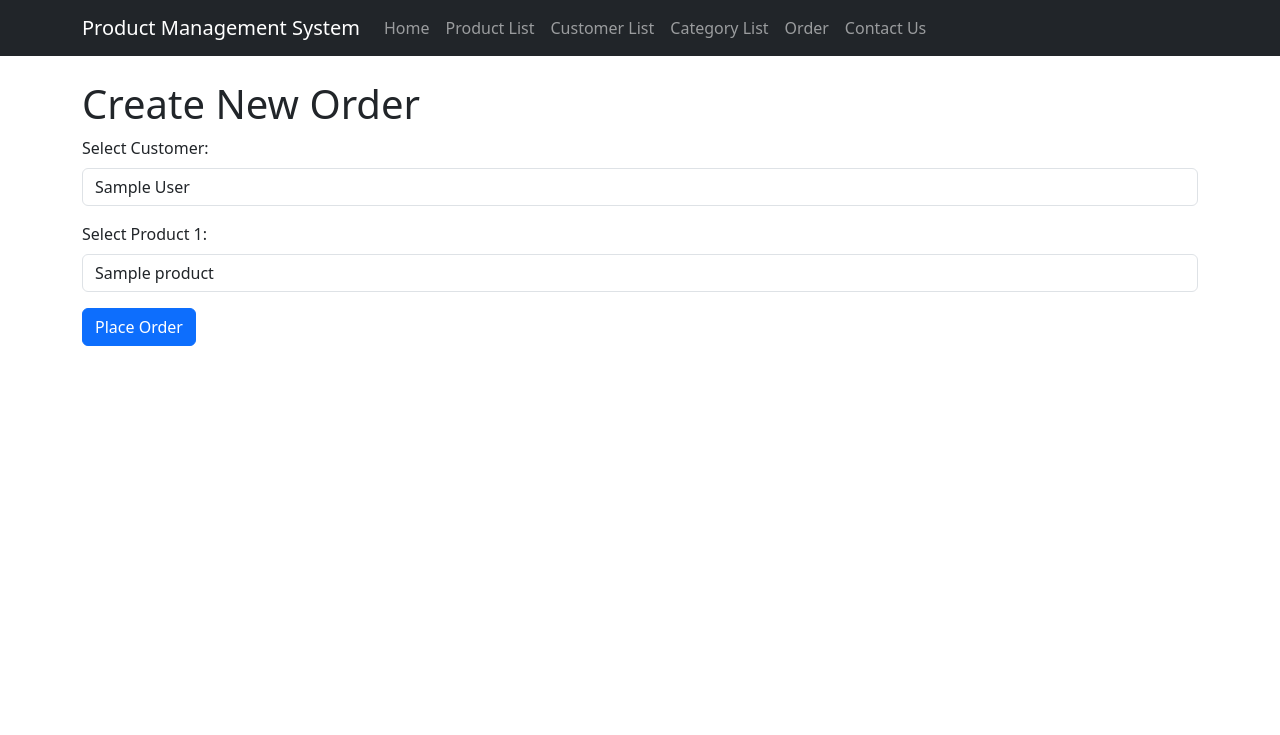
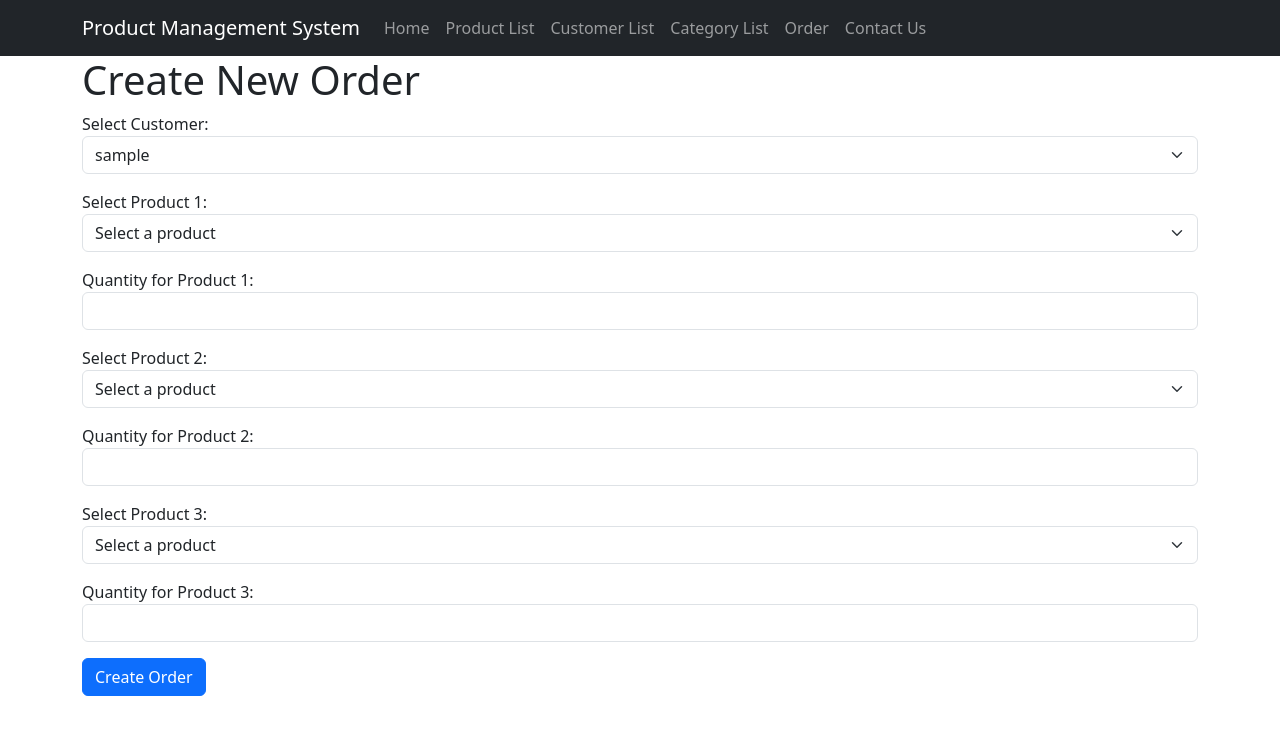
Before and after one commit to JiroHaw0214/webapp, a PHP site: page /create_order.php in a window 1280 px wide. Shown: the top 735 px of the page. Run offline with PHP 8.4, Linux system fonts and the light colour scheme; tables that the repository leaves empty or names only in its code hold one stand-in row (values such as "Sample post").

Commit message:
add Display success message

```diff
--- a/project/create_order.php
+++ b/project/create_order.php
@@ -8,66 +8,71 @@
 
 <body>
     <?php include 'includes/navbar.php'; ?>
-
-    <div class="container mt-4">
+    <!-- container -->
+    <div class="container">
         <div class="page-header">
             <h1>Create New Order</h1>
         </div>
 
-        <!-- Your HTML form here to create a new order -->
+        <!-- Display success message -->
+        <?php
+        if (isset($_GET['order_created']) && $_GET['order_created'] == 1) {
+            echo '<div class="alert alert-success">Order created successfully!</div>';
+        }
+        ?>
+
+        <!-- Create New Order Form -->
         <form action="process_order.php" method="POST">
-            <!-- Customer dropdown menu -->
+            <!-- Customer listing select menu -->
             <div class="mb-3">
-                <label for="customer_name" class="form-label">Select Customer:</label>
-                <select name="customer_name" class="form-control" id="customer_name">
-                    <!-- PHP code to fetch and populate the customer names -->
+                <label for="customer">Select Customer:</label>
+                <select class="form-select" name="customer" id="customer">
                     <?php
                     // Include database connection
                     include 'config/database.php';
 
-                    // Fetch customer names from the database
-                    $query = "SELECT customer_name FROM customers";
-                    $stmt = $con->prepare($query);
-                    $stmt->execute();
-
-                    // Loop through the results and create options for the dropdown
-                    while ($row = $stmt->fetch(PDO::FETCH_ASSOC)) {
-                        $customer_name = $row['customer_name'];
-                        echo "<option value='$customer_name'>$customer_name</option>";
+                    // Fetch customers from the database
+                    $customer_query = "SELECT username FROM customers";
+                    $customer_stmt = $con->prepare($customer_query);
+                    $customer_stmt->execute();
+                    while ($customer_row = $customer_stmt->fetch(PDO::FETCH_ASSOC)) {
+                        echo "<option value='" . $customer_row['username'] . "'>" . $customer_row['username'] . "</option>";
                     }
                     ?>
                 </select>
             </div>
 
-            <!-- Product dropdown menus (You need three dropdowns for three products) -->
-            <div class="mb-3">
-                <label for="product_1" class="form-label">Select Product 1:</label>
-                <select name="product_1" class="form-control" id="product_1">
-                    <!-- PHP code to fetch and populate the product names -->
-                    <?php
-                    // Fetch product names from the database
-                    $query = "SELECT name FROM products";
-                    $stmt = $con->prepare($query);
-                    $stmt->execute();
+            <!-- Product dropdown menus and Quantity input fields -->
+            <?php
+            // Fetch products from the database
+            $product_query = "SELECT id, name FROM products";
+            $product_stmt = $con->prepare($product_query);
+            $product_stmt->execute();
+            for ($i = 1; $i <= 3; $i++) { // Assuming you want to allow a maximum of three products per order
+                echo "<div class='mb-3'>";
+                echo "<label for='product_$i'>Select Product $i:</label>";
+                echo "<select class='form-select' name='product_$i' id='product_$i'>";
+                echo "<option value=''>Select a product</option>";
+                while ($product_row = $product_stmt->fetch(PDO::FETCH_ASSOC)) {
+                    echo "<option value='" . $product_row['id'] . "'>" . $product_row['name'] . "</option>";
+                }
+                // Reset the product statement to fetch products again
+                $product_stmt->execute();
+                echo "</select>";
+                echo "</div>";
 
-                    // Loop through the results and create options for the dropdown
-                    while ($row = $stmt->fetch(PDO::FETCH_ASSOC)) {
-                        $product_name = $row['name'];
-                        echo "<option value='$product_name'>$product_name</option>";
-                    }
-                    ?>
-                </select>
-            </div>
+                echo "<div class='mb-3'>";
+                echo "<label for='quantity_$i'>Quantity for Product $i:</label>";
+                echo "<input type='number' name='quantity_$i' id='quantity_$i' class='form-control'>";
+                echo "</div>";
+            }
+            ?>
 
-            <!-- Add two more similar dropdowns for the other two products -->
+            <button type="submit" class="btn btn-primary">Create Order</button>
+        </form>
 
-            <!-- Other order details like quantity, etc. -->
+    </div> <!-- end .container -->
 
-            <button type="submit" class="btn btn-primary">Place Order</button>
-        </form>
-    </div>
-
-    <script src="https://cdn.jsdelivr.net/npm/bootstrap@5.3.0/dist/js/bootstrap.bundle.min.js" integrity="sha384-geWF76RCwLtnZ8qwWowPQNguL3RmwHVBC9FhGdlKrxdiJJigb/j/68SIy3Te4Bkz" crossorigin="anonymous"></script>
 </body>
 
 </html>
```
